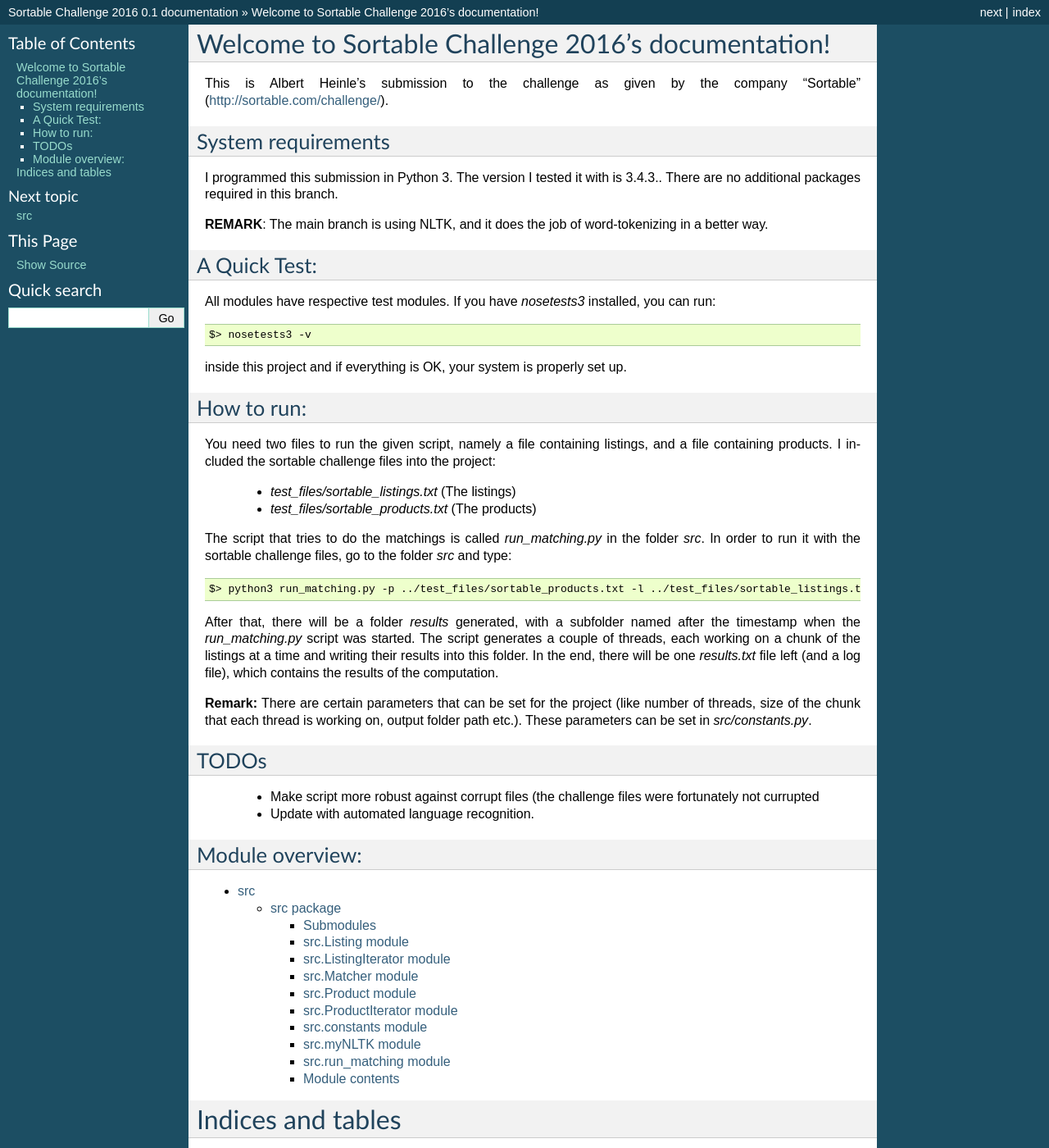
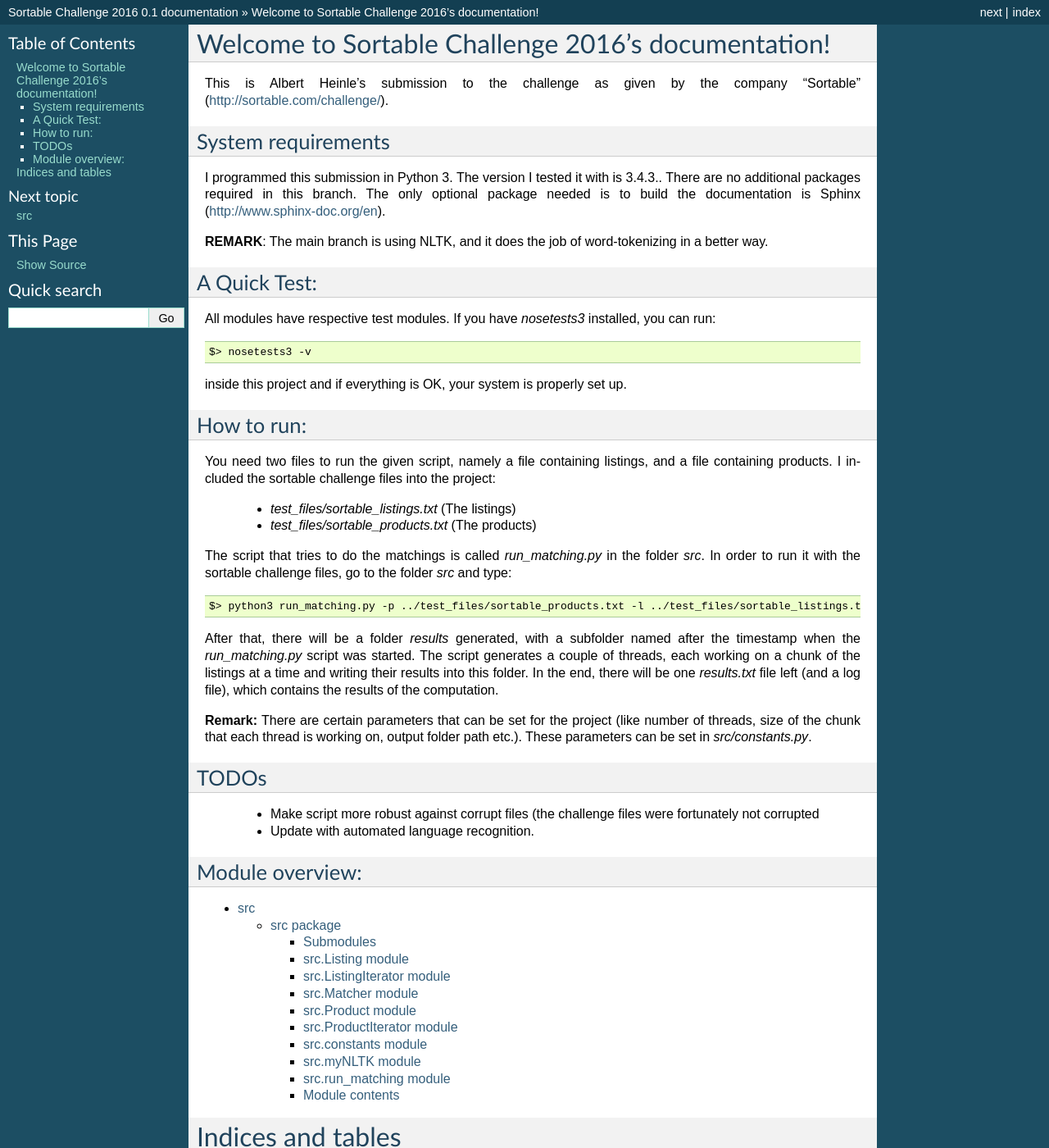
Before and after one commit to ioah86/2016_Sortable_Challenge, a Sphinx documentation site: the page built from doc/index.rst, in a window 1280 px wide and 1400 px high. Shown: the whole window at 82% size. Built offline with Sphinx 7.4.7, drawn with Linux system fonts in a browser that asks for light colours.

Commit message:
[REFACTOR] More documentation tweaking

```diff
--- a/doc/index.rst
+++ b/doc/index.rst
@@ -14,6 +14,8 @@
 
 I programmed this submission in Python 3. The version I tested it with
 is 3.4.3.. There are no additional packages required in this branch.
+The only optional package needed is to build the
+documentation is Sphinx (http://www.sphinx-doc.org/en).
 
 **REMARK**: The main branch is using NLTK, and it does the job of
 word-tokenizing in a better way.
@@ -63,7 +65,7 @@
 -----
 
  - Make script more robust against corrupt files (the challenge files
-   were fortunately not currupted
+   were fortunately not corrupted
  - Update with automated language recognition.
 
 Module overview:
```
